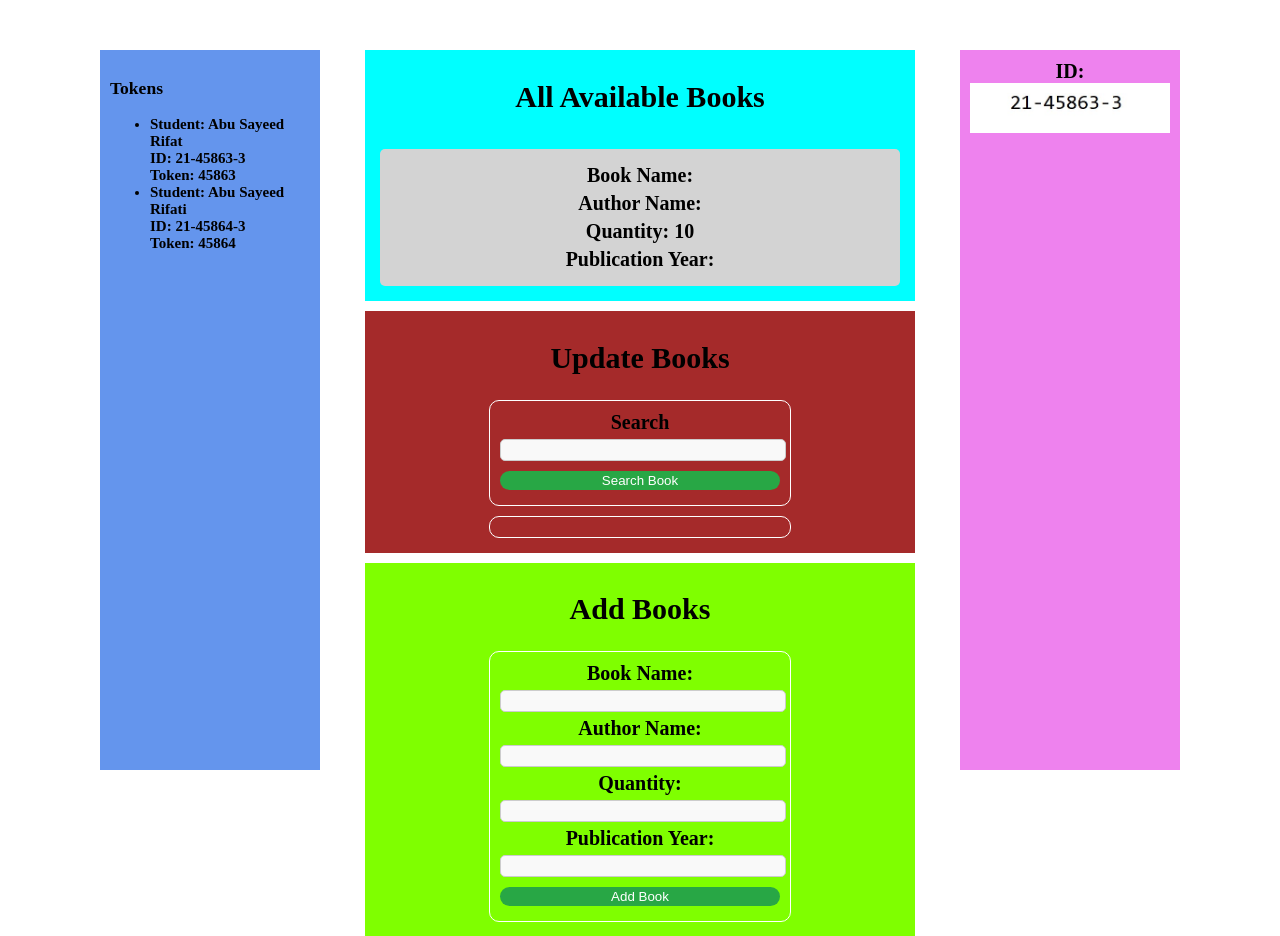
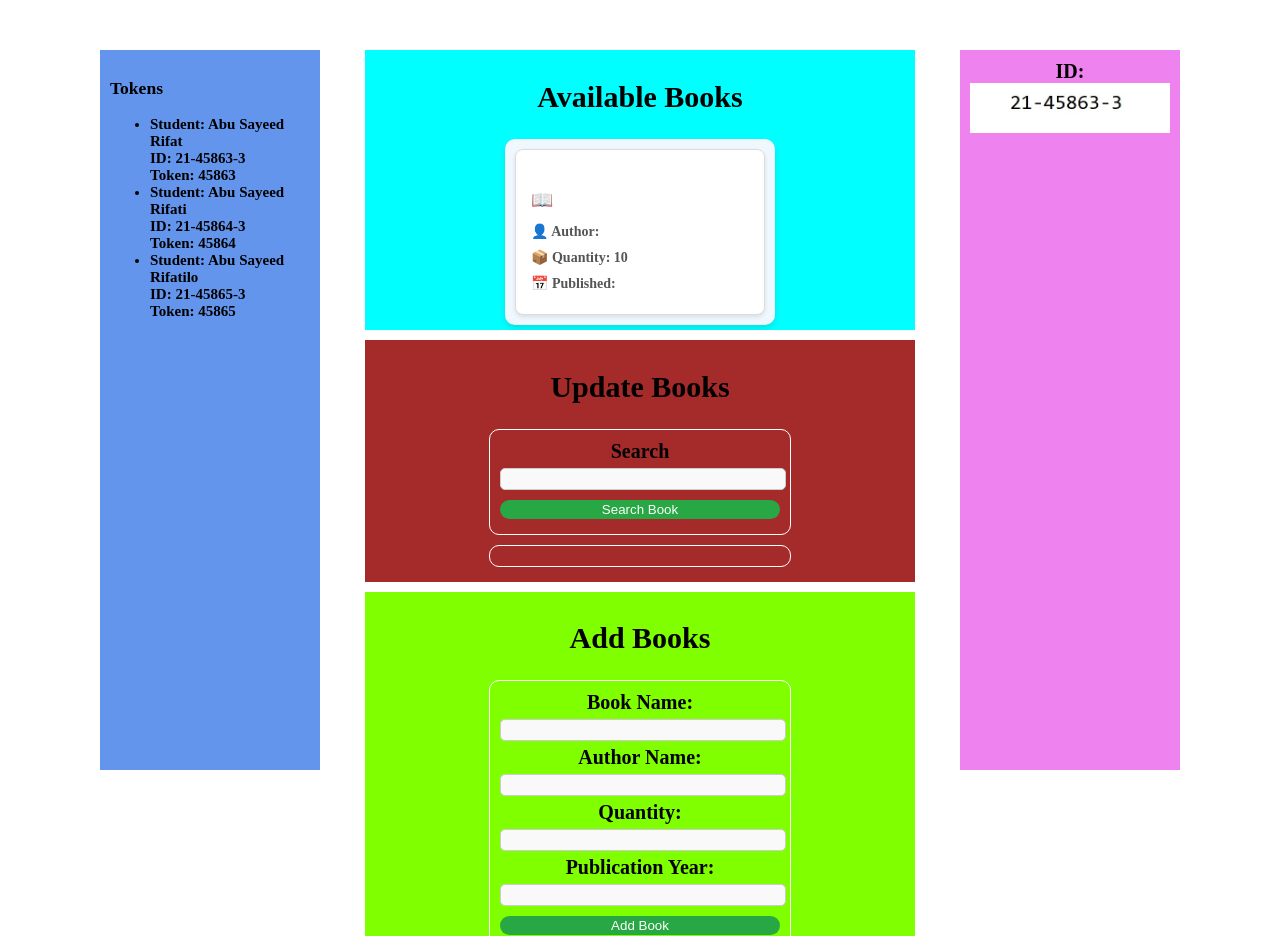
Before and after one commit to AsiF-noob44/WebTech-Task, a PHP site: page / in a window 1280 px wide. Shown: the top 936 px of the page. Run offline with PHP 8.4, Linux system fonts and the light colour scheme; tables that the repository leaves empty or names only in its code hold one stand-in row (values such as "Sample post"); data that the repository does not hold is empty.

Commit message:
slight changes 2

```diff
--- a/index.php
+++ b/index.php
@@ -39,7 +39,7 @@
         <main class="middle">
             <section class="section-1">
                 <div class="box-1">
-                    <h2 style="text-align: center;">All Available Books</h2>
+                    <h2 style="text-align: center;">Available Books</h2>
                     <div class="allbooks">
                         <?php
                         include('connect.php');
@@ -50,14 +50,17 @@
                         if ($result) {
                             $allBooks = mysqli_fetch_all($result, MYSQLI_ASSOC);
 
+                            echo '<div class="booksContainer">';
                             foreach ($allBooks as $book) {
-                                echo '<div class="bookCart">
-                                        <h4>Book Name: ' . $book['book_Name'] . '</h4>
-                                        <h4>Author Name: ' . $book['author_Name'] . '</h4>
-                                        <h4>Quantity: ' . $book['quantity'] . '</h4>
-                                        <h4>Publication Year: ' . $book['publication_Year'] . '</h4>
+                                echo '<div class="bookCard">
+                                    <h4 class="bookName">📖 ' . $book['book_Name'] . '</h4>
+                                    <p class="bookDetails">👤 Author: ' . $book['author_Name'] . '</p>
+                                    <p class="bookDetails">📦 Quantity: ' . $book['quantity'] . '</p>
+                                    <p class="bookDetails">📅 Published: ' . $book['publication_Year'] . '</p>
                                     </div>';
                             }
+                            echo '</div>';
+
                         }
                         ?>
                     </div>
--- a/process.php
+++ b/process.php
@@ -43,7 +43,6 @@ if (isset($_POST["submit"])) {
         $valid = false;
     }
 
-    // Validate token if borrowing exceeds 10 days
     if ($days_borrowed > 10) {
         if (empty($token)) {
             echo "<span style='color: red; font-weight: bold;'>Error: Borrowing for more than 10 days requires a valid token.</span><br>";
@@ -54,7 +53,6 @@ if (isset($_POST["submit"])) {
         }
     }
 
-    // Validate token uniqueness
     $json_file = 'tokens.json';
     $tokens_used = [];
     if (file_exists($json_file)) {
@@ -69,7 +67,6 @@ if (isset($_POST["submit"])) {
         }
     }
 
-    // Check if the book is already borrowed using cookies
     $cookie_name = preg_replace('/[^a-zA-Z0-9_]/', '_', $book_title);
     if (isset($_COOKIE[$cookie_name])) {
         echo "<span style='color: red; font-weight: bold;'>The book '$book_title' has already been borrowed. Please try again later.</span><br>";
--- a/style.css
+++ b/style.css
@@ -56,14 +56,13 @@
 .box-2,
 .box-3 {
   width: 550px;
-
   padding: 5px;
   text-align: center;
   margin: 5px;
   font-size: 20px;
   font-weight: 600;
-  overflow: auto; /* Allow scrolling when content exceeds max height */
-  box-sizing: border-box; /* Include padding in the total height/width calculation */
+  overflow: auto;
+  box-sizing: border-box;
 }
 
 .box-1 {
@@ -80,12 +79,12 @@
 
 .allbooks {
   display: flex;
-  flex-wrap: wrap; /* This allows items to wrap to the next line */
-  justify-content: space-around; /* Adjust spacing between the book elements */
+  flex-wrap: wrap;
+  justify-content: space-around;
 }
 
 .bookCart {
-  flex: 1 1 200px; /* Allow books to grow and shrink, but no less than 200px wide */
+  flex: 1 1 200px;
   margin: 10px;
   padding: 10px;
   background-color: lightgray;
@@ -96,7 +95,7 @@
 }
 
 .bookCart h4 {
-  margin: 5px 0; /* Add some spacing around the book details */
+  margin: 5px 0;
 }
 
 .section-2 {
@@ -222,3 +221,42 @@ input[type="submit"] {
 input[type="submit"]:hover {
   background-color: #218838;
 }
+
+.booksContainer {
+  display: grid;
+  grid-template-columns: repeat(auto-fit, minmax(250px, 1fr));
+  gap: 20px;
+  padding: 10px;
+  background-color: #f0f8ff;
+  border-radius: 10px;
+  box-shadow: 0px 4px 6px rgba(0, 0, 0, 0.1);
+}
+
+.bookCard {
+  background-color: #ffffff;
+  border: 1px solid #dcdcdc;
+  border-radius: 8px;
+  padding: 15px;
+  text-align: left;
+  transition: transform 0.2s, box-shadow 0.2s;
+  box-shadow: 0px 2px 4px rgba(0, 0, 0, 0.1);
+}
+
+.bookCard:hover {
+  transform: translateY(-5px);
+  box-shadow: 0px 6px 12px rgba(0, 0, 0, 0.15);
+}
+
+.bookName {
+  font-size: 18px;
+  font-weight: bold;
+  color: #333333;
+  margin-bottom: 10px;
+}
+
+.bookDetails {
+  font-size: 14px;
+  color: #555555;
+  margin: 5px 0;
+  line-height: 1.5;
+}
--- a/tokens.json
+++ b/tokens.json
@@ -14,5 +14,13 @@
         "book_title": "The Arab of the Future",
         "borrow_date": "2025-01-14",
         "return_date": "2025-01-30"
+    },
+    {
+        "student_name": "Abu Sayeed Rifatilo",
+        "student_id": "21-45865-3",
+        "token": "45865",
+        "book_title": "To Kill a Mockingbird",
+        "borrow_date": "2025-01-14",
+        "return_date": "2025-01-31"
     }
 ]
```
Also changed, not shown: bookProcess.php (+1 -7 lines).
